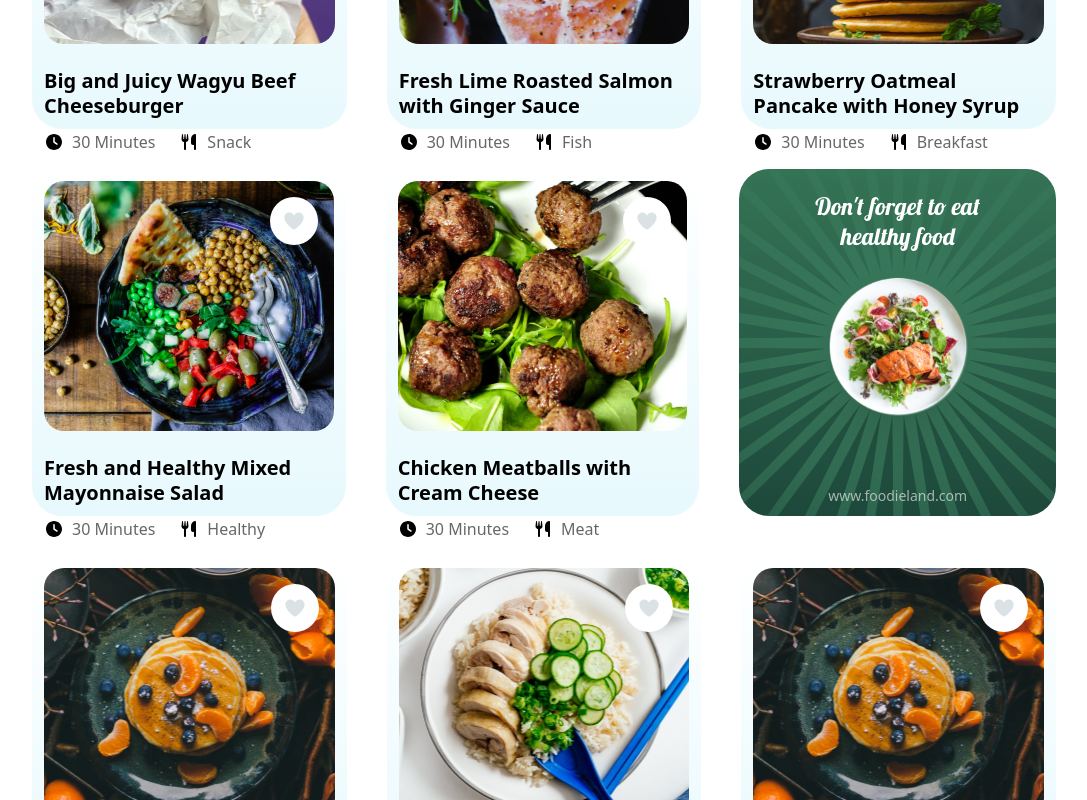
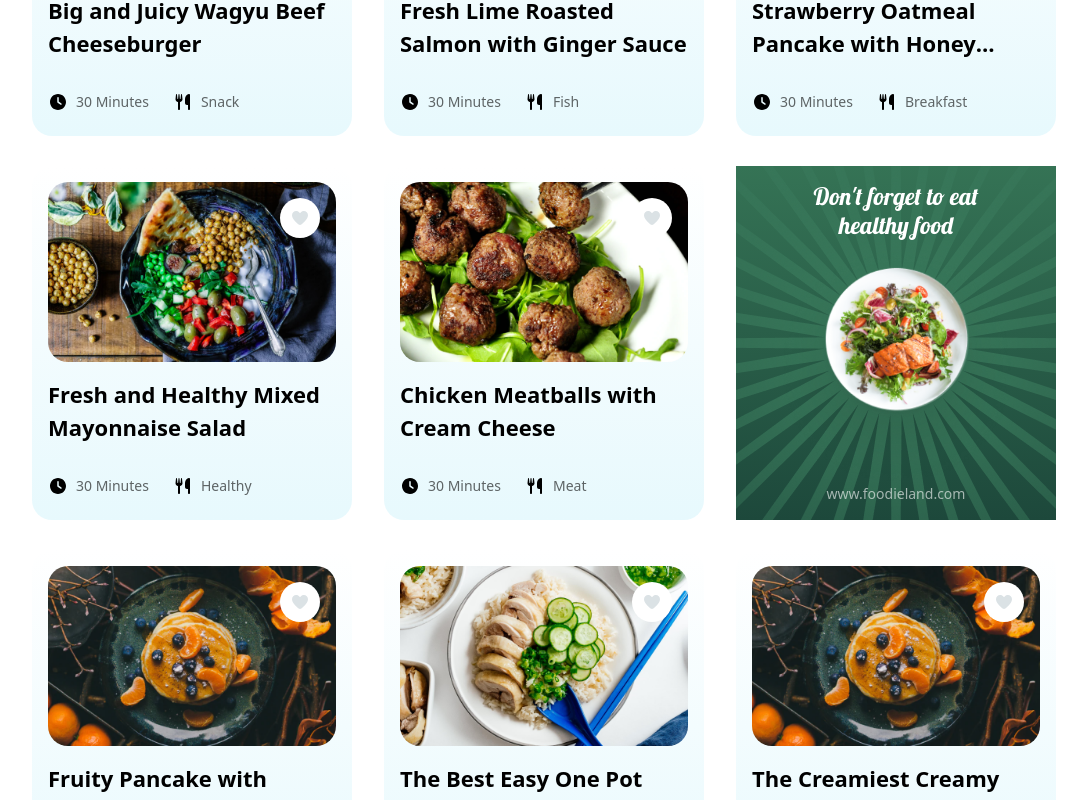
Before and after one commit to Scorpio0712/Foodieland-Portfolio, a Next.js app: page / in a window 1280 px wide. Shown: the part 1920-2720 px from the top of the page, without its empty margins (96-1183 px from the left). Built offline with nearby package versions, Linux system fonts and the light colour scheme.

Commit message:
Fix Card at Home Page (Simple and Tasty, DeliRecipeBody)

```diff
--- a/app/components/card/card.module.css
+++ b/app/components/card/card.module.css
@@ -1,12 +1,13 @@
 /* ── Vertical ─────────────────────────────────── */
 .card {
-  padding: 16px;
+  padding: var(--card-padding, 16px);
   background: var(--card-bg, linear-gradient(180deg, white 0%, #E7F9FD 100%));
   border-radius: var(--card-border-radius, 20px);
-  height: var(--card-height, auto);;
+  height: var(--card-height, auto);
+  width: var(--card-width, 100%);
   display: flex;
   flex-direction: column;
-  width: var(--card-width, 100%);
+  overflow: hidden;
 }
 
 .cardImage {
@@ -59,14 +60,20 @@
 }
 
 .cardTitle {
-  font-size: var(--card-title-font-size, 1.2rem);
-  font-weight: var(--card-title-font-weight, 700);
+  font-size: var(--card-title-font-size, 24px);
+  font-weight: var(--card-title-font-weight, 600);
   color: var(--card-title-color, #000);
+  /* ── clamp title ── */
+    display: -webkit-box;
+    -webkit-line-clamp: var(--card-title-line-clamp, 2); /* ← กำหนดได้จากภายนอก */
+    -webkit-box-orient: vertical;
+    overflow: hidden;
 }
 
 .cardInfo {
   display: flex;
   gap: 24px;
+  padding: var(--card-info-padding, 24px 0 32px);
 }
 
 .cardInfoTypeOne,
@@ -75,7 +82,7 @@
   justify-content: center;
   align-items: center;
   gap: 8px;
-  font-size: var(--card-info-font-size, 0.9rem);
+  font-size: var(--card-info-font-size, 14px);
   color: var(--card-info-color, rgba(0, 0, 0, 0.6));
 }
 
--- a/app/recipe/page.tsx
+++ b/app/recipe/page.tsx
@@ -267,7 +267,7 @@ function RecipeDetailPage() {
               authorCard="By Andreas Paula"
             />
           </div>
-          <AdsBadgeComp className={style.rd_OtherRecipeAdsBadge}/>
+          <AdsBadgeComp className={style.rd_OtherRecipeAdsBadge} />
         </div>
       </section>
       <section className={style.rd_SectionThree}>
@@ -355,24 +355,28 @@ function RecipeDetailPage() {
         </h1>
         <div className={style.rd_RecipeTooDetail}>
           <CardComp
+            className={style.verticalCard}
             title="Mixed Tropical Fruit Salad with Superfood Boosts"
             image="/images/food/mixedtropifruit-image.png"
             typeOne="30 Minutes"
             typeTwo="Healthy"
           />
           <CardComp
+            className={style.verticalCard}
             title="Big and Juicy Wagyu Beef Cheeseburger"
             image="/images/food/wagyucheese-image.png"
             typeOne="30 Minutes"
             typeTwo="Western"
           />
           <CardComp
+            className={style.verticalCard}
             title="Healthy Japanese Fried Rice with Asparagus"
             image="/images/food/japanesefiredrice-image.png"
             typeOne="30 Minutes"
             typeTwo="Healthy"
           />
           <CardComp
+            className={style.verticalCard}
             title="Cauliflower Walnut Vegetarian Taco Meat"
             image="/images/food/vegantaco-image.png"
             typeOne="30 Minutes"
--- a/app/style/home.module.css
+++ b/app/style/home.module.css
@@ -304,11 +304,16 @@
     margin-bottom: 96px;
 }
 
-.simpleAndTastyCardListOne {
+.simpleAndTastyCardListOne,
+.simpleAndTastyCardListTwo,
+.simpleAndTastyCardListThree {
     display: flex;
     justify-content: space-between;
     align-items: center;
-    gap: 40px;
+}
+
+.simpleAndTastyCardListOne,
+.simpleAndTastyCardListTwo {
     margin-bottom: 40px;
 }
 
@@ -327,34 +332,12 @@
     --card-heart-svg-size: 24px;
 }
 
-.simpleAndTastyCardListOne h1,
-.simpleAndTastyCardListTwo h1,
-.simpleAndTastyCardListThree h1 {
-    font-size: 24px !important;
-    font-weight: 600 !important;
-    line-height: 1.25 !important;
-    padding-top: 24px !important;
-}
-
-.simpleAndTastyCardListTwo {
-    display: flex;
-    justify-content: space-between;
-    align-items: center;
-    gap: 40px;
-    margin-bottom: 40px;
-}
 
 .simpleAndTastyCardAdsBadge {
     --ads-badge-width: 400px;
-    --ads-badge-height: 434px
+    --ads-badge-height: 434px;
 }
 
-.simpleAndTastyCardListThree {
-    display: flex;
-    justify-content: space-between;
-    align-items: center;
-    gap: 40px;
-}
 
 /* Learn More Container */
 .learnMoreContainer {
@@ -507,53 +490,28 @@
 .deliRecipeBodySecRow {
     display: flex;
     justify-content: space-between;
-    align-items: stretch;
-    gap: 40px;
+    align-items: center;
 }
 
 .deliRecipeBodyFirstRow {
     margin-bottom: 40px;
 }
 
-.deliRecipeBodyFirstRow>div,
-.deliRecipeBodySecRow>div {
-    min-width: 290px !important;
-    min-height: 316px !important;
-    height: auto !important;
-    background: white !important;
-    padding: 0 !important;
-    overflow: hidden;
-    flex: 1;
-    flex-shrink: 1;
-    margin-right: 0 !important;
-}
-
 .deliRecipeBodyFirstRow .verticalCard,
 .deliRecipeBodySecRow .verticalCard {
     --card-width: 290px;
     --card-height: 316px;
+    --card-padding: 0px;
     --card-image-height: 200px;
     --card-bg: white;
     --card-border-radius: 0px;
     --card-title-font-size: 18px;
-    --card-title-font-weight: 600;
+    --card-content-padding: 16px 0 0;
     --card-info-font-size: 14px;
+    --card-info-padding: 24px 0 0;
     --card-heart-size: 48px;
     --card-heart-svg-size: 24px;
     --card-info-icon-size: 24px;
-
-}
-
-.deliRecipeBodyFirstRow h1,
-.deliRecipeBodySecRow h1 {
-    font-size: 18px !important;
-    font-weight: 600;
-    margin: 16px 0 24px !important;
-}
-
-.deliRecipeBodyFirstRow div,
-.deliRecipeBodySecRow div {
-    font-size: 14px !important;
 }
 
 /* Inbox Container */
@@ -669,50 +627,30 @@
         font-size: 16px;
     }
 
-    .simpleAndTastyCardListOne>div,
-    .simpleAndTastyCardListTwo>div,
-    .simpleAndTastyCardListThree>div {
-        padding: 12px !important;
-        border-radius: 30px !important;
-        width: 333px !important;
-        height: 347px !important;
-        padding-bottom: 24px !important;
-        --card-heart-height: 40px;
-        --card-heart-width: 40px;
-        --card-heart-svg-width: 20px;
-        --card-heart-svg-height: 20px;
+    .simpleAndTastyCardListOne .verticalCard,
+    .simpleAndTastyCardListTwo .verticalCard,
+    .simpleAndTastyCardListThree .verticalCard {
+        --card-width: 320px;
+        --card-height: 354px;
+        --card-padding: 16px;
+        --card-content-padding: 16px 0 16px;
+        --card-info-padding: 0 0 8px;
+        --card-image-height: 180px;
+        --card-title-font-size: 22px;
+        --card-info-font-size: 14px;
+        --card-heart-size: 40px;
+        --card-heart-svg-size: 20px;
+        --card-info-icon-size: 20px;
     }
 
-    .simpleAndTastyCardListTwo>div:last-child {
-        --ads-badge-bgImg-width: 350px !important;
-        --ads-badge-bgImg-height: 350px !important;
-        --ads-badge-Img-width: 300px !important;
-        --ads-badge-Img-height: 300px !important;
-        padding: 35px !important;
+    .simpleAndTastyCardAdsBadge {
+        --ads-badge-width: 320px;
+        --ads-badge-height: 354px;
     }
 
-    .simpleAndTastyCardListOne h1,
-    .simpleAndTastyCardListTwo h1,
-    .simpleAndTastyCardListThree h1 {
-        font-size: 20px !important;
-        padding-top: 12px !important;
-    }
-
-    .simpleAndTastyCardListOne {
-        --card-image-height: 190px;
-        gap: 40px;
-        margin-bottom: 40px;
-    }
-
+    .simpleAndTastyCardListOne,
     .simpleAndTastyCardListTwo {
-        --card-image-height: 190px;
-        gap: 40px;
-        margin-bottom: 40px;
-    }
-
-    .simpleAndTastyCardListThree {
-        --card-image-height: 190px;
-        gap: 40px;
+        margin-bottom: 30px;
     }
 
     /* Learn More Container */
@@ -795,35 +733,22 @@
 
     }
 
-    .deliRecipeBodyFirstRow,
-    .deliRecipeBodySecRow {
-        gap: 25px;
-        --card-image-height: 150px;
-        --card-heart-height: 40px;
-        --card-heart-width: 40px;
-        --card-heart-svg-width: 20px;
-        --card-heart-svg-height: 20px;
-    }
-
     .deliRecipeBodyFirstRow {
         margin-bottom: 40px;
     }
 
-    .deliRecipeBodyFirstRow>div,
-    .deliRecipeBodySecRow>div {
-        min-height: 246px !important;
-        min-width: 220px !important;
-    }
-
-    .deliRecipeBodyFirstRow h1,
-    .deliRecipeBodySecRow h1 {
-        font-size: 16px !important;
-        margin: 12px 0 20px !important;
-    }
-
-    .deliRecipeBodyFirstRow div,
-    .deliRecipeBodySecRow div {
-        font-size: 14px !important;
+    .deliRecipeBodyFirstRow .verticalCard,
+    .deliRecipeBodySecRow .verticalCard {
+        --card-width: 230px;
+        --card-height: 256px;
+        --card-image-height: 150px;
+        --card-title-font-size: 16px;
+        --card-content-padding: 16px 0 0;
+        --card-info-font-size: 12px;
+        --card-info-padding: 24px 0 0;
+        --card-heart-size: 40px;
+        --card-heart-svg-size: 20px;
+        --card-info-icon-size: 20px;
     }
 
     /* Inbox Container */
```
Also changed, not shown: app/style/recipe.module.css (+19 -15 lines).
